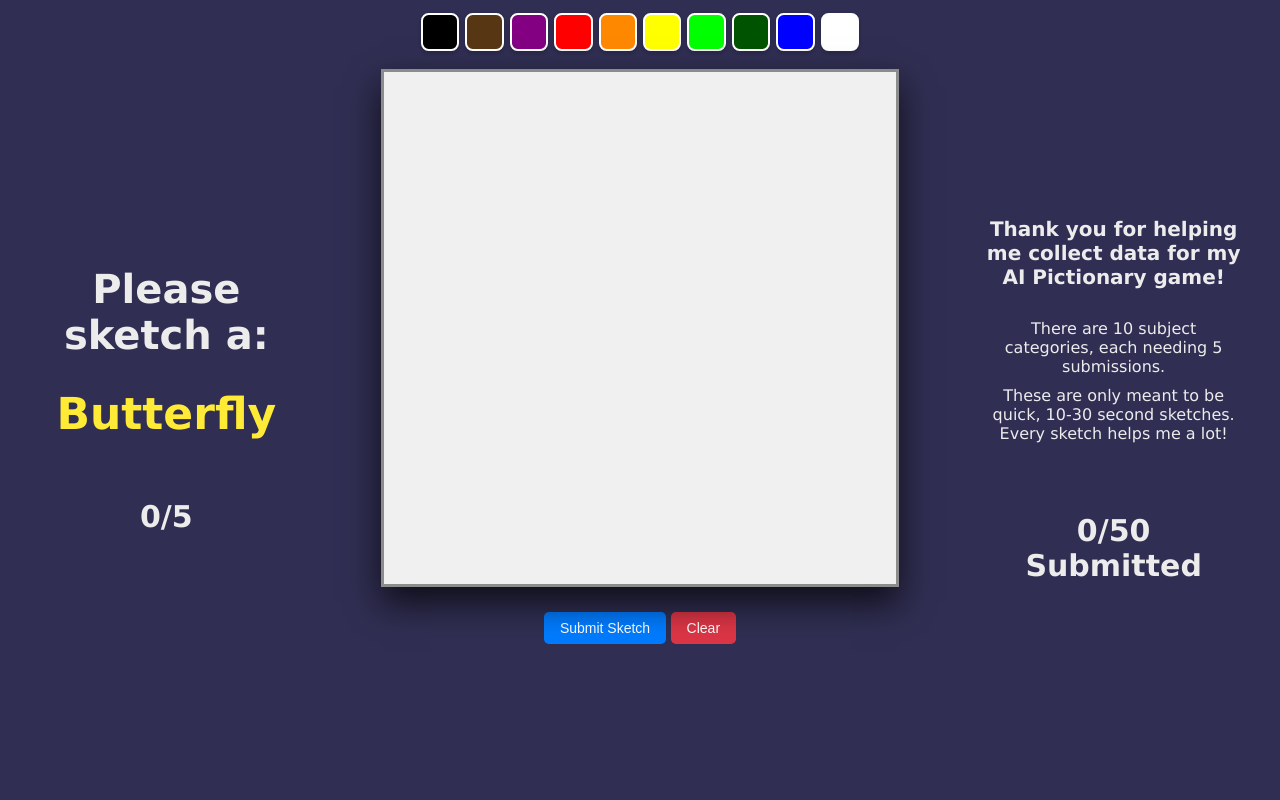
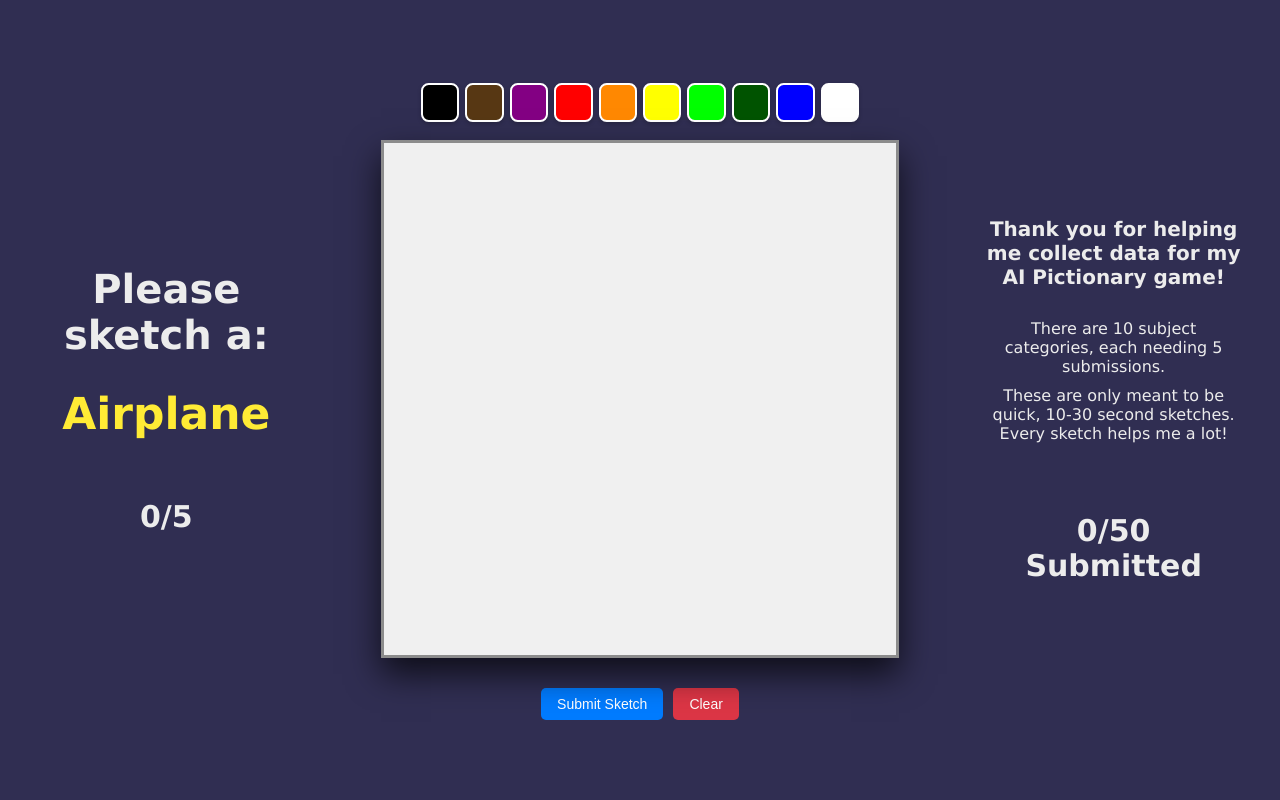
Before and after one commit to NickStrauch13/ai-pictionary, a Flask app: page / in a window 1280 px wide. Run offline with Flask 3, Linux system fonts and the light colour scheme.

Commit message:
Fixed drag error and made webapp at least someehat useable for mobile

```diff
--- a/src/data-collection-app/static/css/style.css
+++ b/src/data-collection-app/static/css/style.css
@@ -78,7 +78,7 @@ body, html {
     display: flex;
     flex-direction: column;
     align-items: center;
-    justify-content: flex-start;
+    justify-content: center;
     min-height: 100vh;
     padding: 10px; /* Reduced padding on smaller screens */
     box-sizing: border-box;
@@ -96,8 +96,8 @@ body, html {
 .color-option {
     width: 3vw; /* Relative width for better scaling */
     height: 3vw; /* Relative height for better scaling */
-    min-width: 30px; /* Minimum size for touch targets */
-    min-height: 30px; /* Minimum size for touch targets */
+    min-width: 20px; /* Minimum size for touch targets */
+    min-height: 20px; /* Minimum size for touch targets */
     margin: 3px; /* Adjusted margin */
     border: 2px solid #ffffff;
     border-radius: 20%;
@@ -143,6 +143,17 @@ body, html {
     transform: translate(-50%, -50%); /* Center the check mark */
 }
 
+.button-container {
+    display: flex;
+    flex-direction: row;
+    align-items: center;
+    justify-content: center;
+    width: 20vw;
+    /* Space all children elelments horizontally evenly */
+    gap: 10px;
+    margin-top: 15px;
+}
+
 /* Style the save button */
 #saveBtn {
     padding: 8px 16px; /* Adjusted padding */
@@ -168,9 +179,53 @@ body, html {
     border-radius: 5px;
     cursor: pointer;
     transition: background-color 0.3s ease;
-    margin-top: 10px; /* Space from the save button */
 }
 
 #resetBtn:hover {
     background-color: #c82333; /* Darker on hover */
 }
+
+
+
+/* Responsive adjustments for screens narrower than 768px */
+@media (max-width: 768px) {
+    .prompt-container, .counter-container {
+       margin-left: 10px;
+    }
+
+    .instructions-container {
+        margin-right: 20px;
+    }
+
+    #promptText, #saveCounter, #totalSaveCounter, #sketchSubject {
+        font-size: 20px; /* Adjust font size for smaller screens */
+    }
+
+    #instructionsTitle, #instructions {
+        font-size: 12px; /* Adjust font size for smaller text elements */
+    }
+
+    .button-container {
+        width: 100%; /* Make the button container take full width */
+        flex-direction: column; /* Stack buttons vertically */
+        gap: 5px; /* Reduce gap for compact layout */
+    }
+
+    #saveBtn, #resetBtn {
+        font-size: 12px; /* Reduce font size of buttons */
+        padding: 5px 10px; /* Adjust padding for smaller buttons */
+    }
+/*
+    #color-options {
+    }
+
+    .color-option {
+
+
+    } */
+
+    #grid-container {
+        max-width: 400px; /* Cap the size to prevent it from becoming too large */
+        max-height: 400px;
+    }
+}
--- a/src/data-collection-app/static/js/script.js
+++ b/src/data-collection-app/static/js/script.js
@@ -5,14 +5,15 @@ document.addEventListener('DOMContentLoaded', () => {
     const totalSaveCounter = document.getElementById('totalSaveCounter');
     const colorOptions = document.querySelectorAll('.color-option');
     const resetBtn = document.getElementById('resetBtn');
-    const sketchSubjects = ["Butterfly", "Bicycle", "Car", "Whale", "House", "Flower", "Tree", "Basketball", "Baseball", "Airplane"];
+    const sketchSubjects = ["Airplane", "Bicycle", "Butterfly", "Car", "Flower", "House", "Ladybug", "Train", "Tree", "Whale"];
     shuffleArray(sketchSubjects);
     let currentSubjectIndex = 0;
     let saveCount = 0;
     let totalSaveCount = 0;
-    const gridSize = 32;
+    const gridSize = 128;
     let currentColor = '#000000'; // Default color
     let isDragging = false;
+    let brushSize = 3;
 
     let matrix = Array.from({ length: gridSize }, () =>
     Array.from({ length: gridSize }, () =>
@@ -30,27 +31,52 @@ document.addEventListener('DOMContentLoaded', () => {
             cell.dataset.index = i;
             gridContainer.appendChild(cell);
 
-            cell.addEventListener('mousedown', () => isDragging = true);
+            // Mouse events
+            cell.addEventListener('mousedown', (event) => {
+                event.preventDefault();
+                event.stopPropagation();
+                isDragging = true;
+            });
             cell.addEventListener('mouseenter', handleCellEnter);
             cell.addEventListener('mouseup', () => isDragging = false);
             cell.addEventListener('click', handleCellClick);
+
+            // Touch events
+            cell.addEventListener('touchstart', handleTouchStart, { passive: false });
+            cell.addEventListener('touchmove', handleTouchMove, { passive: false });
+            cell.addEventListener('touchend', handleTouchEnd);
         }
     }
 
     // Add event listeners for dragging
     document.body.addEventListener('mouseup', () => isDragging = false);
-    // gridContainer.addEventListener('mouseleave', () => {
-    //     isDragging = false;
-    // });
-    document.body.addEventListener('mouseup', () => isDragging = false);
-    document.addEventListener('mousemove', (event) => {
-        // Check if the left mouse button is not pressed
-        if (event.buttons !== 1) {
-            isDragging = false;
+
+    function handleTouchStart(event) {
+        event.preventDefault(); // Prevent scrolling
+        isDragging = true;
+        const touch = event.touches[0];
+        const targetElement = document.elementFromPoint(touch.clientX, touch.clientY);
+        if (targetElement && targetElement.classList.contains('cell')) {
+            activateCell(targetElement);
         }
-    });
+    }
 
-    // shuffle array using Knuth shuffle
+    function handleTouchMove(event) {
+        if (isDragging) {
+            event.preventDefault(); // Prevent scrolling
+            const touch = event.touches[0];
+            const targetElement = document.elementFromPoint(touch.clientX, touch.clientY);
+            if (targetElement && targetElement.classList.contains('cell')) {
+                activateCell(targetElement);
+            }
+        }
+    }
+
+    function handleTouchEnd() {
+        isDragging = false;
+    }
+
+
     function shuffleArray(array) {
         for (let i = array.length - 1; i > 0; i--) {
             const j = Math.floor(Math.random() * (i + 1));
@@ -68,6 +94,18 @@ document.addEventListener('DOMContentLoaded', () => {
         activateCell(e.target);
     }
 
+    // function activateCell(cell) {
+    //     if (currentColor === null) {
+    //         currentColor = '#000000';
+    //     }
+    //     const index = parseInt(cell.dataset.index);
+    //     const row = Math.floor(index / gridSize);
+    //     const col = index % gridSize;
+    //     const colorValue = hexToRgb(currentColor);
+    //     matrix[row][col] = [colorValue.r, colorValue.g, colorValue.b];
+    //     cell.style.backgroundColor = currentColor;
+    // }
+
     function activateCell(cell) {
         if (currentColor === null) {
             currentColor = '#000000';
@@ -76,8 +114,27 @@ document.addEventListener('DOMContentLoaded', () => {
         const row = Math.floor(index / gridSize);
         const col = index % gridSize;
         const colorValue = hexToRgb(currentColor);
-        matrix[row][col] = [colorValue.r, colorValue.g, colorValue.b];
-        cell.style.backgroundColor = currentColor;
+
+        // Adjust this loop according to the current brushSize
+        const offset = Math.floor(brushSize / 2); // Calculate offset for larger brush sizes
+        for (let r = row - offset; r <= row + offset; r++) {
+            for (let c = col - offset; c <= col + offset; c++) {
+                updateCell(r, c, colorValue);
+            }
+        }
+    }
+
+    function updateCell(row, col, colorValue) {
+        // Check boundaries
+        if (row >= 0 && row < gridSize && col >= 0 && col < gridSize) {
+            matrix[row][col] = [colorValue.r, colorValue.g, colorValue.b];
+            // Calculate cell index and directly update its style
+            const cellIndex = row * gridSize + col;
+            const cellToUpdate = gridContainer.querySelector(`[data-index="${cellIndex}"]`);
+            if (cellToUpdate) {
+                cellToUpdate.style.backgroundColor = `rgb(${colorValue.r}, ${colorValue.g}, ${colorValue.b})`;
+            }
+        }
     }
 
     // Set up color selection
@@ -161,6 +218,7 @@ document.addEventListener('DOMContentLoaded', () => {
         const checkMark = document.getElementById('checkMark');
         checkMark.style.display = 'block'; // Make the check mark visible
         checkMark.style.opacity = 1; // Set opacity to 1 for full visibility
+
 
         setTimeout(() => {
             // Start fade out
```
